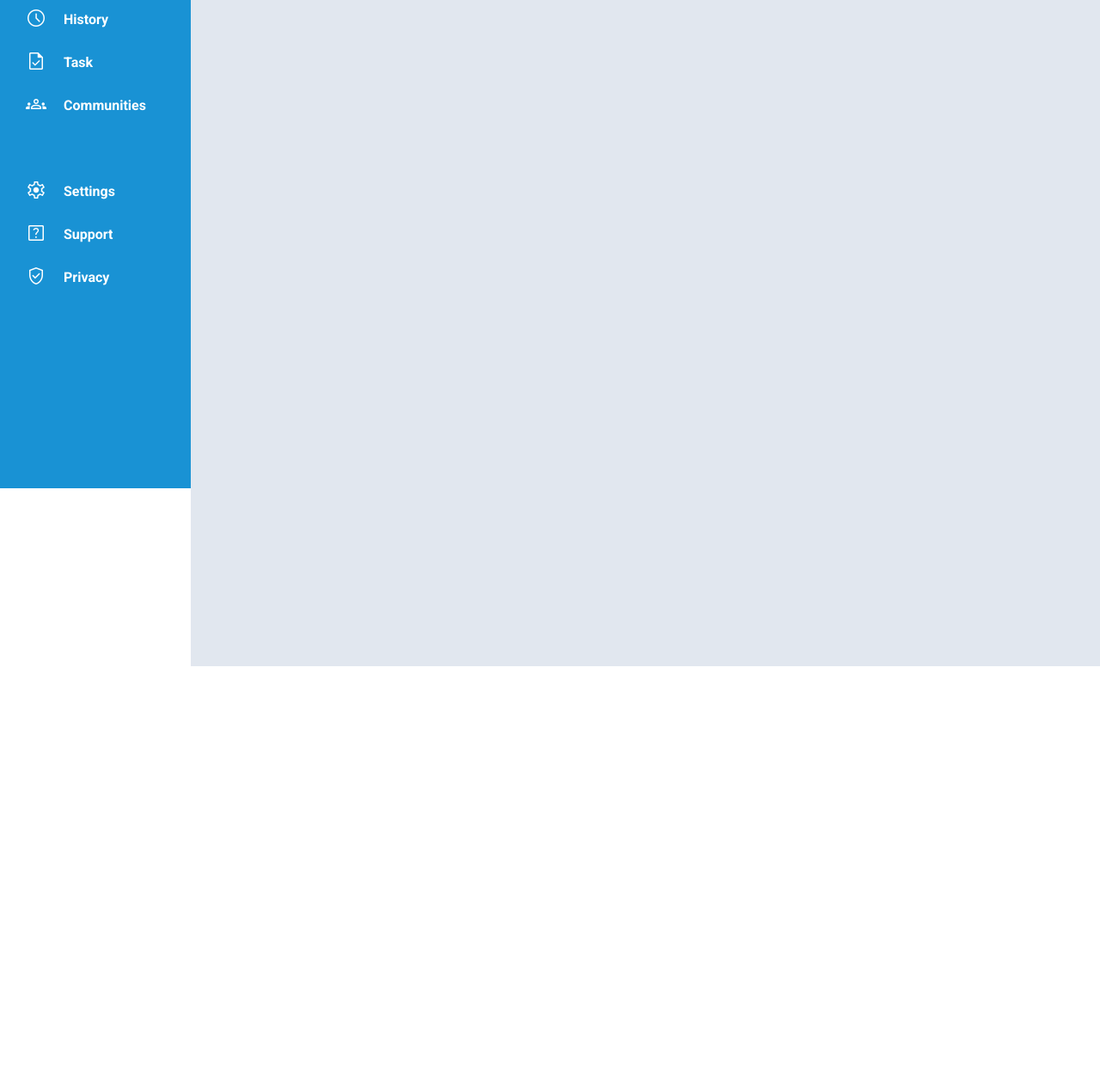
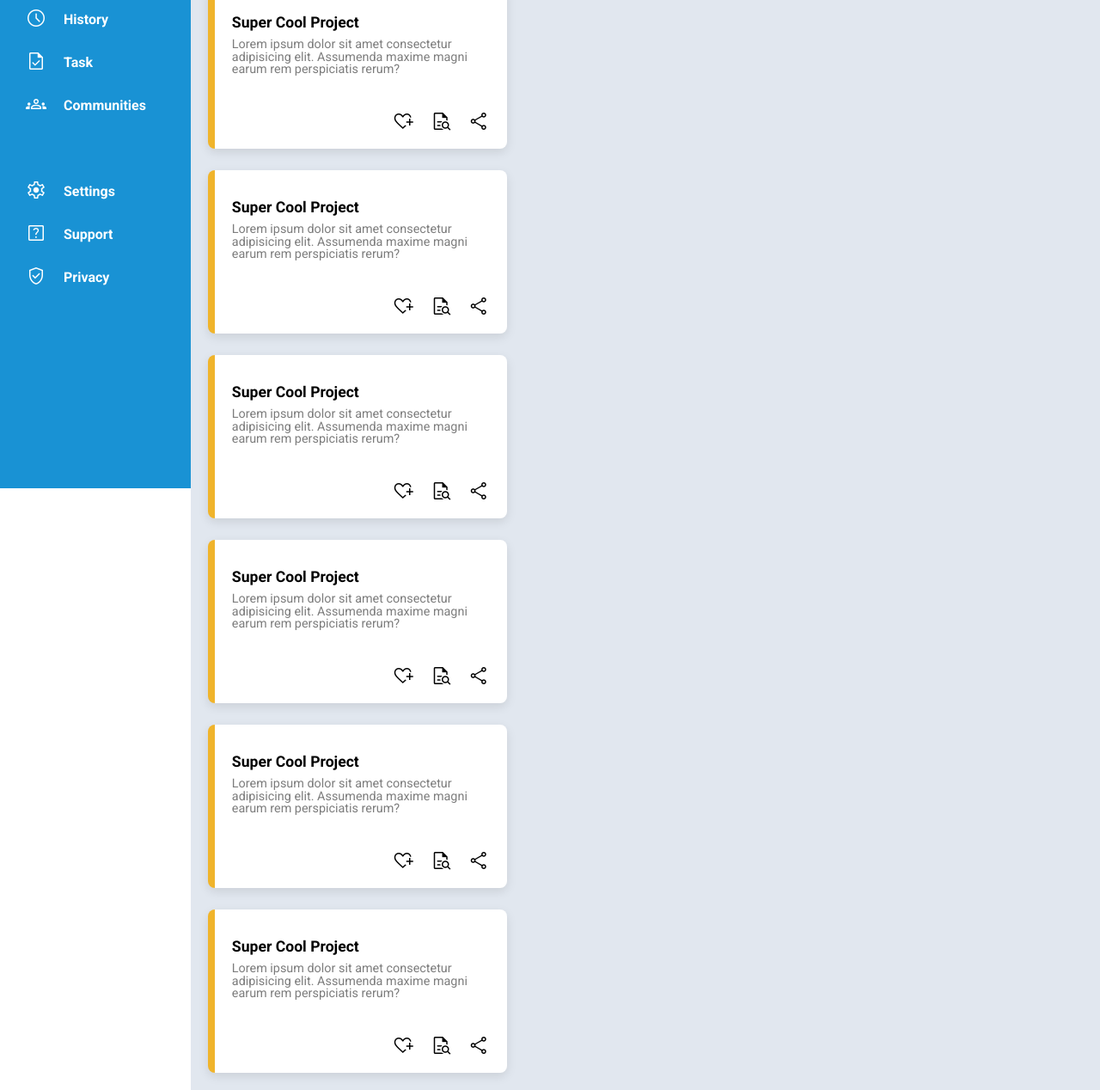
Before and after one commit to realsarius/odin-admin-dashboard, a plain HTML site: page index.html in a window 1280 px wide. Shown: the part 272-1540 px from the top of the page at 86% size. Before the commit the page ends 1047 px from the top, so only its background shows below. Drawn offline with nearby package versions, Linux system fonts and the light colour scheme.

Commit message:
finished projects layout

```diff
--- a/index.html
+++ b/index.html
@@ -105,7 +105,119 @@
           </ul>
         </div>
       </div>
-      <div class="main-content">Main Content</div>
+      <div class="main-content">
+        <div class="left-side">
+          <h1>Your Projects</h1>
+          <div class="projects">
+            <div class="project">
+              <div class="info">
+                <h2>Super Cool Project</h2>
+                <p>
+                  Lorem ipsum dolor sit amet consectetur adipisicing elit.
+                  Assumenda maxime magni earum rem perspiciatis rerum?
+                </p>
+              </div>
+              <div class="icons">
+                <span class="material-symbols-outlined"> heart_plus </span>
+                <span class="material-symbols-outlined">
+                  quick_reference_all
+                </span>
+                <span class="material-symbols-outlined"> share </span>
+              </div>
+            </div>
+            <div class="project">
+              <div class="info">
+                <h2>Super Cool Project</h2>
+                <p>
+                  Lorem ipsum dolor sit amet consectetur adipisicing elit.
+                  Assumenda maxime magni earum rem perspiciatis rerum?
+                </p>
+              </div>
+              <div class="icons">
+                <span class="material-symbols-outlined"> heart_plus </span>
+                <span class="material-symbols-outlined">
+                  quick_reference_all
+                </span>
+                <span class="material-symbols-outlined"> share </span>
+              </div>
+            </div>
+            <div class="project">
+              <div class="info">
+                <h2>Super Cool Project</h2>
+                <p>
+                  Lorem ipsum dolor sit amet consectetur adipisicing elit.
+                  Assumenda maxime magni earum rem perspiciatis rerum?
+                </p>
+              </div>
+              <div class="icons">
+                <span class="material-symbols-outlined"> heart_plus </span>
+                <span class="material-symbols-outlined">
+                  quick_reference_all
+                </span>
+                <span class="material-symbols-outlined"> share </span>
+              </div>
+            </div>
+            <div class="project">
+              <div class="info">
+                <h2>Super Cool Project</h2>
+                <p>
+                  Lorem ipsum dolor sit amet consectetur adipisicing elit.
+                  Assumenda maxime magni earum rem perspiciatis rerum?
+                </p>
+              </div>
+              <div class="icons">
+                <span class="material-symbols-outlined"> heart_plus </span>
+                <span class="material-symbols-outlined">
+                  quick_reference_all
+                </span>
+                <span class="material-symbols-outlined"> share </span>
+              </div>
+            </div>
+            <div class="project">
+              <div class="info">
+                <h2>Super Cool Project</h2>
+                <p>
+                  Lorem ipsum dolor sit amet consectetur adipisicing elit.
+                  Assumenda maxime magni earum rem perspiciatis rerum?
+                </p>
+              </div>
+              <div class="icons">
+                <span class="material-symbols-outlined"> heart_plus </span>
+                <span class="material-symbols-outlined">
+                  quick_reference_all
+                </span>
+                <span class="material-symbols-outlined"> share </span>
+              </div>
+            </div>
+            <div class="project">
+              <div class="info">
+                <h2>Super Cool Project</h2>
+                <p>
+                  Lorem ipsum dolor sit amet consectetur adipisicing elit.
+                  Assumenda maxime magni earum rem perspiciatis rerum?
+                </p>
+              </div>
+              <div class="icons">
+                <span class="material-symbols-outlined"> heart_plus </span>
+                <span class="material-symbols-outlined">
+                  quick_reference_all
+                </span>
+                <span class="material-symbols-outlined"> share </span>
+              </div>
+            </div>
+          </div>
+
+
+        </div>
+        <div class="right-side">
+          <div class="announcements">
+            <h1>Announcements</h1>
+          </div>
+          <div class="trending">
+            <h1>Trending</h1>
+          </div>
+        </div>
+      </div>
     </div>
   </body>
 </html>
--- a/style.css
+++ b/style.css
@@ -110,7 +110,6 @@ section {
 body {
   line-height: 1;
   width: 100%;
-
 }
 ol,
 ul {
@@ -147,7 +146,7 @@ table {
   display: grid;
   grid-template: 0fr 0fr / 1fr;
   padding-bottom: 15px;
-  box-shadow: rgba(100, 100, 111, 0.2) 0px 7px 29px 0px;
+  box-shadow: rgba(0, 0, 0, 0.24) 0px 3px 8px;
   position: relative;
 }
 .header .bottom-side {
@@ -298,5 +297,60 @@ table {
 .main-content {
   padding: 20px;
   background: #e1e7ef;
+  display: grid;
+  grid-template-columns: 3fr 1fr;
+  grid-template-areas: "ls rs";
   grid-area: main;
 }
+.main-content .left-side {
+  grid-area: ls;
+}
+
+.main-content .projects {
+  display: grid;
+  grid-template-columns: repeat(auto-fit, minmax(400px, 0fr));
+  gap: 25px;
+  margin-top: 10px;
+}
+.main-content .projects .project {
+  display: flex;
+  flex-direction: column;
+  background: white;
+  border-radius: 8px;
+  padding: 20px;
+  justify-content: space-between;
+  gap: 10px;
+  border-left: 8px #f0b42b solid;
+  box-shadow: rgba(0, 0, 0, 0.1) 0px 4px 12px;
+  width: 300px;
+  height: 150px;
+}
+
+.main-content .projects .project .info {
+  display: flex;
+  flex-direction: column;
+  gap: 10px;
+}
+.main-content .projects .project .info h2 {
+  padding-top: 15px;
+  font-size: 1.1rem;
+  font-weight: 600;
+}
+.main-content .projects .project .info p {
+  color: #7d7d7d;
+  font-size: 0.9rem;
+}
+
+.main-content .left-side h1 {
+  font-weight: 500;
+  font-size: 1.1rem;
+}
+.main-content .project .icons {
+  display: flex;
+  gap: 20px;
+  justify-content: flex-end;
+}
+
+.main-content .right-side {
+  grid-area: rs;
+}
```
